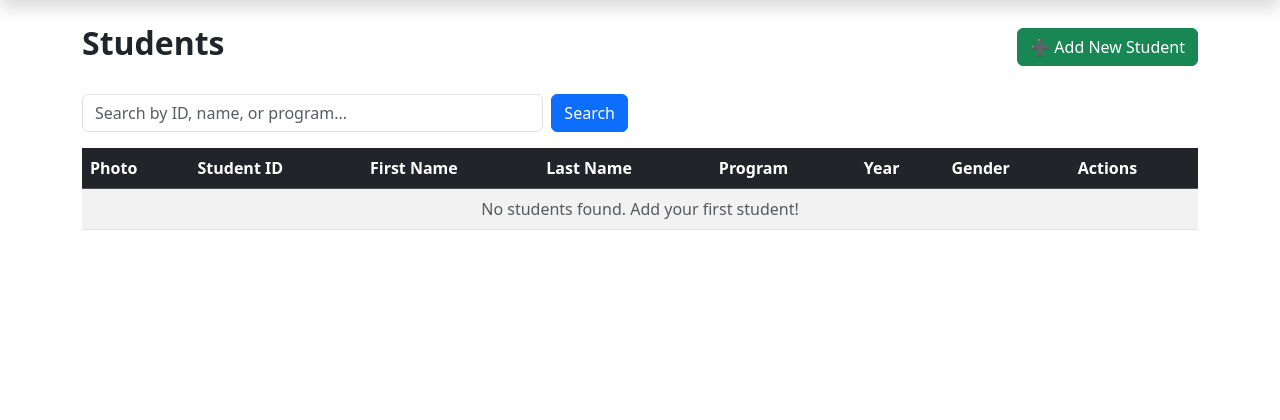
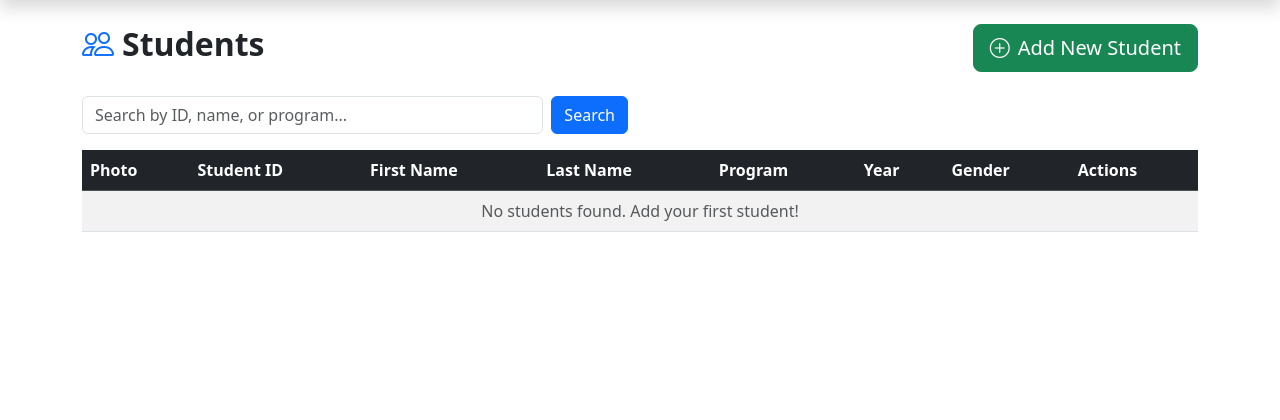
Before and after one commit to jeysu/ssis_proj, a Flask app: page /student/ in a window 1280 px wide. Shown: the part 56-476 px from the top of the page. Run offline with Flask 3, Linux system fonts and the light colour scheme; data that the repository does not hold is empty.

Commit message:
improved table of students

```diff
--- a/app/templates/student/index.html
+++ b/app/templates/student/index.html
@@ -4,9 +4,11 @@
 
 {% block content %}
 <div class="d-flex justify-content-between align-items-center mb-4">
-    <h2 class="fw-bold">Students</h2>
-    <a href="{{ url_for('student.add') }}" class="btn btn-success">
-        ➕ Add New Student
+    <h2 class="fw-bold">
+        <i class="bi bi-people me-2 text-primary"></i>Students
+    </h2>
+    <a href="{{ url_for('student.add') }}" class="btn btn-success btn-lg">
+        <i class="bi bi-plus-circle me-2"></i>Add New Student
     </a>
 </div>
 
@@ -57,11 +59,13 @@
                     <td>{{ student[5] }}</td>
                     <td>
                         <a href="{{ url_for('student.edit', student_id=student[0]) }}"
-                           class="btn btn-sm btn-warning">✏️ Edit</a>
+                           class="btn btn-sm btn-warning me-1">
+                           <i class="bi bi-pencil"></i> Edit
+                        </a>
                         <a href="{{ url_for('student.delete', student_id=student[0]) }}"
                            class="btn btn-sm btn-danger"
                            onclick="return confirm('Are you sure you want to delete this student?')">
-                           🗑️ Delete
+                           <i class="bi bi-trash"></i> Delete
                         </a>
                     </td>
                 </tr>
```
